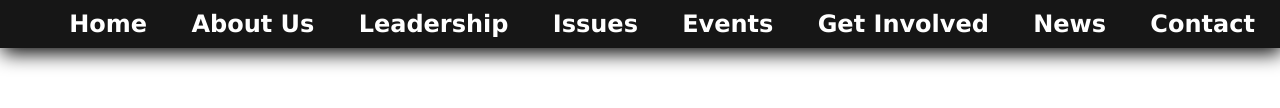
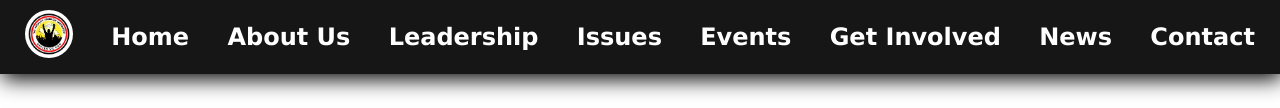
Before and after one commit to Abunawest2/PFM-SOUTH-SUDAN, a plain HTML site: page pages/index.html in a window 1280 px wide. Shown: the part 600-708 px from the top of the page. Drawn offline with Linux system fonts and the light colour scheme; a small style sheet from the web is missing; files whose address does not match are found by name.

Commit message:
Moving Images

```diff
--- a/pages/index.html
+++ b/pages/index.html
@@ -21,7 +21,7 @@
     </header>
     <nav class="nav-bar">
         <ul>
-            <li><a href="#banner"><img id="logo" src="./images/whitelogo.jpg" alt=""></a></li>
+            <li><a href="#banner"><img id="logo" src="./whitelogo.jpg" alt=""></a></li>
             <li class="menu-list"><a class="menu-links" href="#home">Home</a></li>
             <li class="menu-list"><a class="menu-links" href="#about">About Us</a></li>
             <li class="menu-list"><a class="menu-links" href="#leadership">Leadership</a></li>
```
Also changed, not shown: pages/banner.jpg (renamed from images/banner.jpg), pages/blacklogo.jpg (renamed from images/blacklogo.jpg), pages/bluelogo.jpg (renamed from images/bluelogo.jpg), pages/whitelogo.jpg (renamed from images/whitelogo.jpg).
